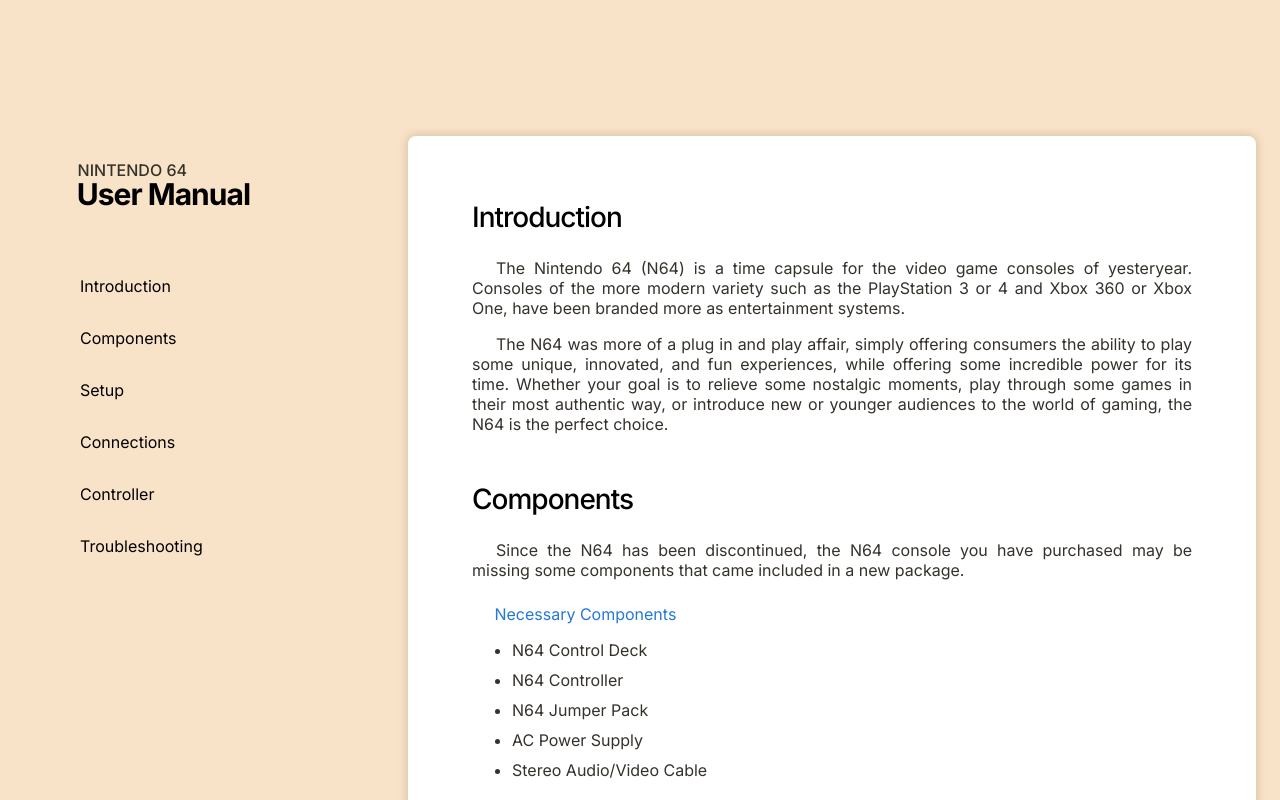
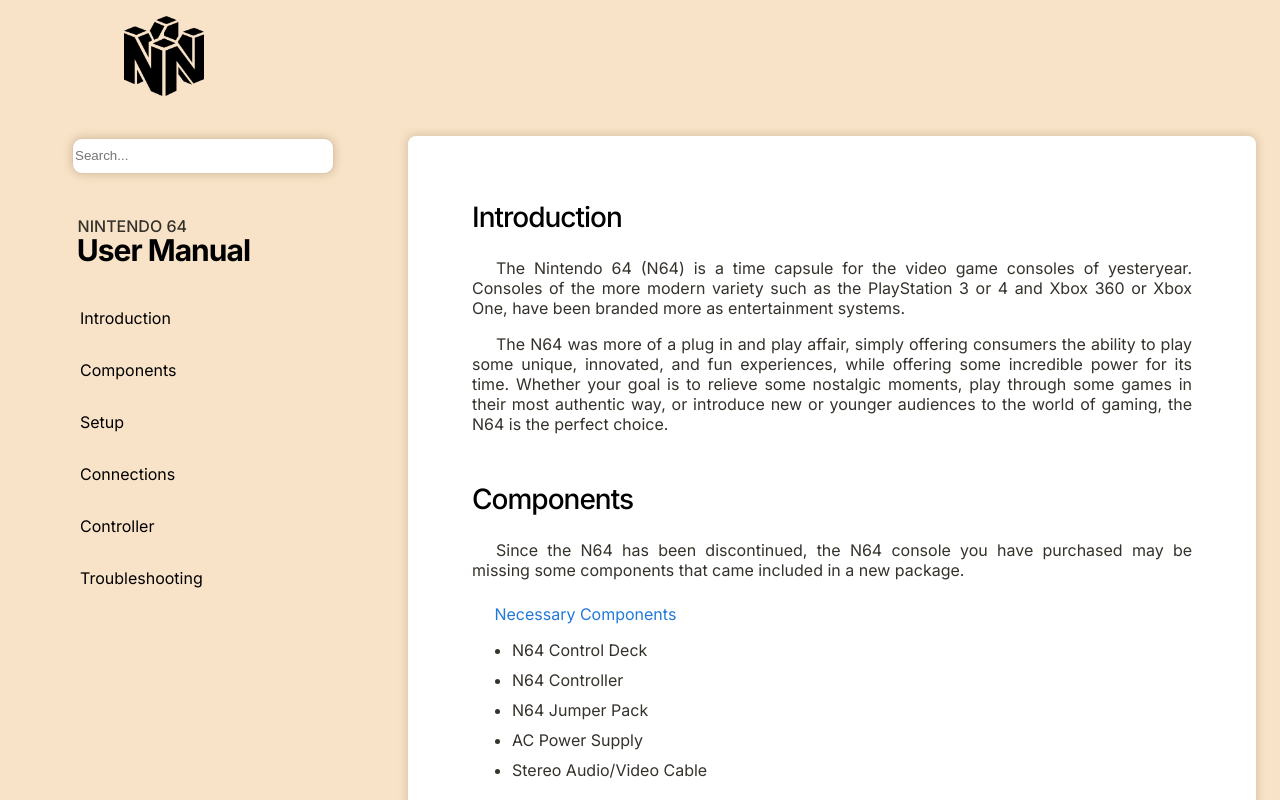
Before and after one commit to dsbfelipe/freecodecamp-technical-documentation-page, a plain HTML site: page index.html in a window 1280 px wide. Shown: the top 800 px of the page. Drawn offline with Linux system fonts and the light colour scheme.

Commit message:
Logo adicionada

```diff
--- a/index.html
+++ b/index.html
@@ -6,11 +6,11 @@
         <link rel="stylesheet" href="styles/styles.css">
     </head>
     <body>
+        <img id="n64-logo" src="images/logo.png" alt="Nintendo 64 logo">
         <header class="logo">NINTENDO 64</header>
+        <input id="search" type="text" placeholder="Search...">
         <nav id="navbar">
-            <header class="nav-header">
-                User Manual
-            </header>
+            <header class="nav-header">User Manual</header>
             <ul class="navbar-nav">
                 <li class="nav-item">
                     <a href="#Introduction" class="nav-link">
--- a/styles/styles.css
+++ b/styles/styles.css
@@ -10,7 +10,7 @@ html {
 #navbar {
     width: 16rem;
     position: fixed;
-    top: 11rem;
+    top: 14.5rem;
     left: 2.5rem;
     display: flex;
     flex-direction: column;
@@ -85,18 +85,17 @@ section {
 
 .nav-header {
     font-family: 'Inter', sans-serif;
-    margin-bottom: 1rem;
     margin-left: 2.3rem;
     color: black;
     font-size: 30px;
-    margin-bottom: 3rem;
+    margin-bottom: 1.5rem;
     font-weight: 700;
     letter-spacing: -1px;
 }
 
 .logo {
     position: fixed;
-    top: 10rem;
+    top: 13.5rem;
     left: 4.85rem;
     font-weight: 500;
 }
@@ -152,6 +151,24 @@ p {
     display: none;
 }
 
+#n64-logo {
+    position: fixed;
+    width: 5rem;
+    top: 1rem;
+    left: 7.75rem;
+}
+
+#search {
+    position: fixed;
+    top: 8.6rem;
+    left: 4.5rem;
+    width: 16rem;
+    height: 2rem;
+    border-radius: 10px;
+    border: 1px solid #dfc8aa;
+    box-shadow: 1px 1px 10px #dfc8aa, -1px -1px 10px #dfc8aa;
+}
+
 @media (max-width: 480px) {
     #navbar {
         position: relative;
```
Also changed, not shown: images/logo.png (added).
